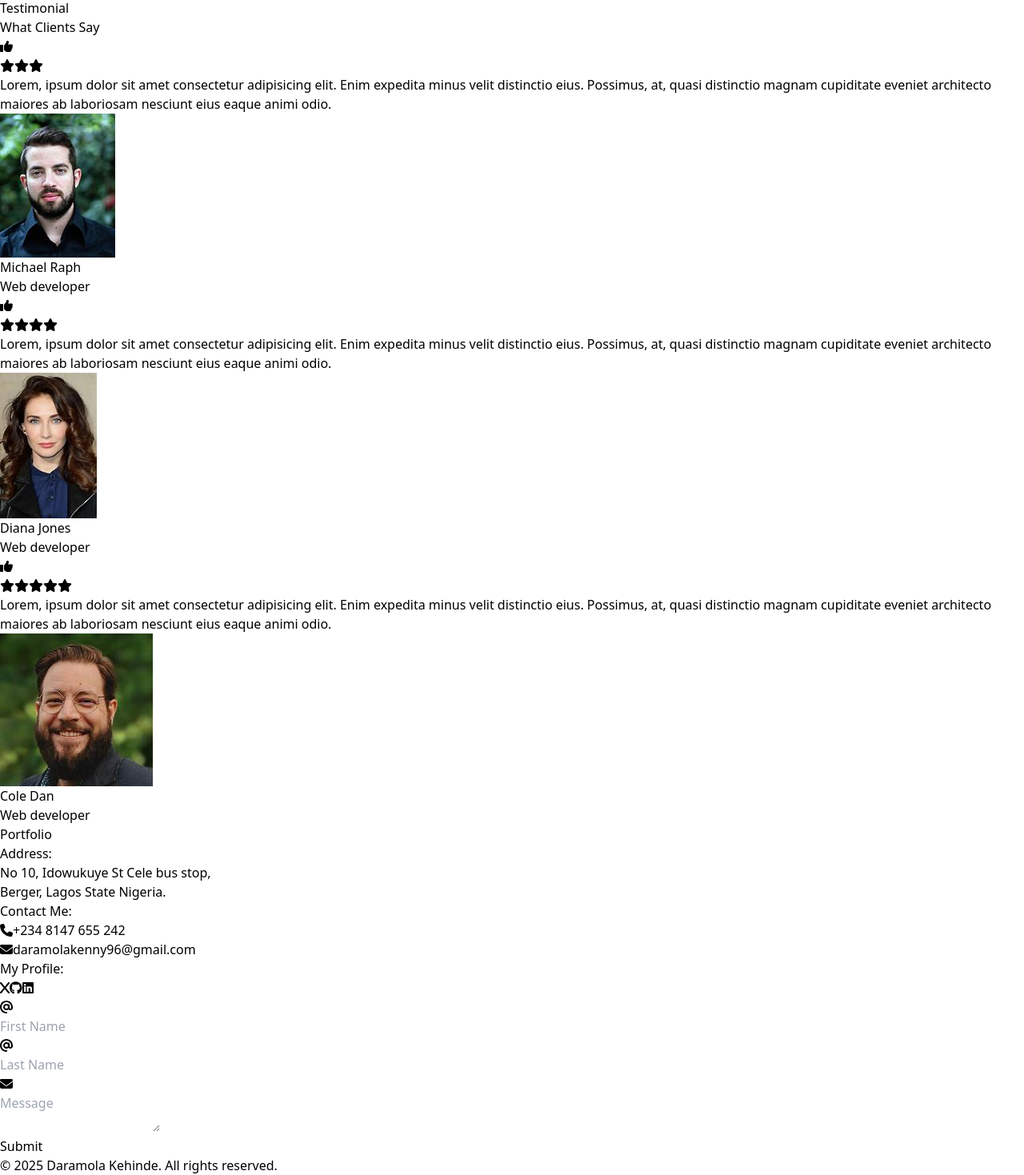
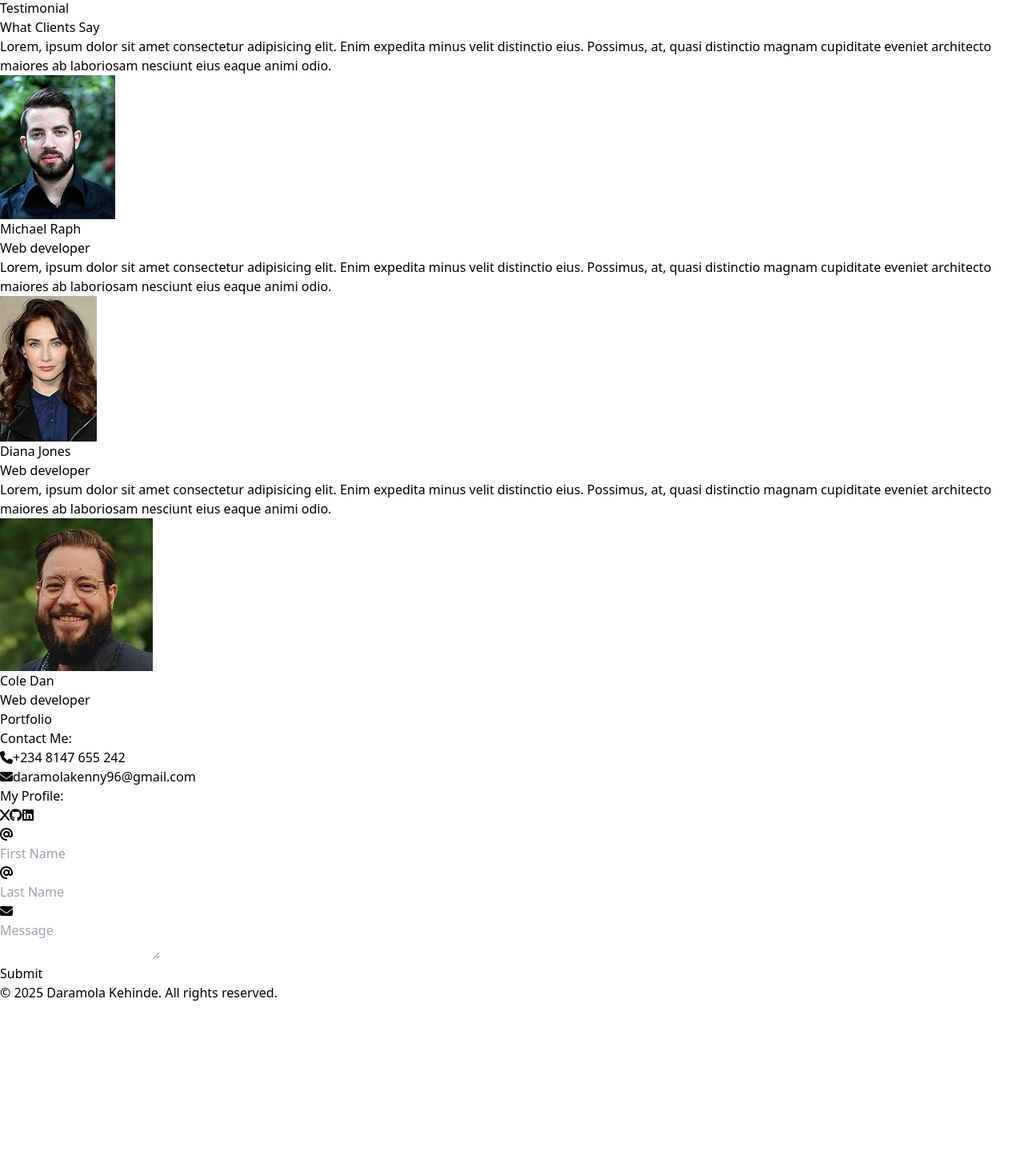
Before and after one commit to daramolakenny/Portfolio, a React (Vite) app: page / in a window 1280 px wide. Shown: the part 2290-3759 px from the top of the page at 80% size. After the commit the page ends 3543 px from the top, so only its background shows below. Built offline with nearby package versions, Linux system fonts and the light colour scheme.

Commit message:
new update

```diff
--- a/src/component/Portfolio.jsx
+++ b/src/component/Portfolio.jsx
@@ -16,19 +16,11 @@ const Portfolio = () => {
       id="portfolio"
     >
       <div className="relative flex flex-col md:flex-row gap-2 container justify-around mx-auto text-white">
-        <div className="flex flex-col w-full ml-16 md:w-[40%] items-start max-lg:py-4">
-          <div className="text-3xl md:text-4xl lg:text-5xl bg-gradient-to-r from-slate-700 to-slate-200">
+        <div className="flex flex-col w-full ml-6 md:w-[40%] items-start max-lg:py-4">
+          <div className="text-3xl md:text-4xl lg:text-5xl bg-gradient-to-r from-slate-700 to-slate-200 mb-4">
             <a href="/">Portfolio</a>
           </div>
           <div className="flex-col items-start lg:flex-col">
-            <div className="text-2xl md:text-[28px] py-4 lg:text-2xl">
-              <h1 className="font-bold">Address:</h1>
-              <span>
-                No 10, Idowukuye St Cele bus stop, <br /> Berger, Lagos State
-                Nigeria.
-              </span>
-            </div>
-
             <div className="flex flex-col items-start pb-4 text-2xl md:items-start space-y-2">
               <h1 className="font-bold">Contact Me:</h1>
               <div className="flex items-center text-[22px] py">
@@ -70,22 +62,10 @@ const Portfolio = () => {
                 </a>
               </div>
             </div>
-            {/* <div className="flex items-center md:left-20">
-              <p className="text-gray-400">
-                &copy; {new Date().getFullYear()} Daramola Kehinde. All rights
-                reserved.
-              </p>
-            </div> */}
           </div>
         </div>
-        {/* <div className="bg-black px-2 w-full md:w-[40%] mx-4 pb-2">
-          <form
-            action=""
-            id="contactForm"
-            className="flex flex-col pt-10 text-white"
-          >
-            <div className="flex flex-row */}
-        <div className="bg-black px-2 w-full md:w-[30rem] mx-10 pb-2">
+
+        <div className="bg-black px-2 w-[95%] md:w-[30rem] ml-2 pb-2">
           <form
             action=""
             id="contactForm"
@@ -143,69 +123,3 @@ const Portfolio = () => {
 };
 
 export default Portfolio;
-
-// import { FontAwesomeIcon } from "@fortawesome/react-fontawesome";
-// import {
-//   faLinkedin,
-//   faGithub,
-//   faEnvelope,
-// } from "@fortawesome/free-brands-svg-icons";
-// import { faPhone } from "@fortawesome/free-solid-svg-icons";
-
-// const Footer = () => {
-//   return (
-//     <footer className="bg-[#191923] text-white py-6">
-//       <div className="container mx-auto flex flex-col md:flex-row justify-between items-center px-4">
-//         <div className="flex flex-col mb-4 md:mb-0">
-//           <h2 className="text-2xl font-bold">Contact Me</h2>
-//           <div className="flex items-center mt-2">
-//             <FontAwesomeIcon icon={faPhone} className="mr-2" />
-//             <a
-//               href="tel:+2348147655242"
-//               className="text-gray-300 hover:text-blue-500"
-//             >
-//               +234 8147 655 242
-//             </a>
-//           </div>
-//           <div className="flex items-center mt-2">
-//             <FontAwesomeIcon icon={faEnvelope} className="mr-2" />
-//             <a
-//               href="mailto:daramolakenny96@gmail.com"
-//               className="text-gray-300 hover:text-blue-500"
-//             >
-//               daramolakenny96@gmail.com
-//             </a>
-//           </div>
-//         </div>
-
-//         <div className="flex flex-col mb-4 md:mb-0">
-//           <h2 className="text-2xl font-bold">Follow Me</h2>
-//           <div className="flex space-x-4 mt-2">
-//             <a
-//               href="https://github.com/daramolakenny"
-//               className="text-gray-300 hover:text-blue-500"
-//             >
-//               <FontAwesomeIcon icon={faGithub} size="lg" />
-//             </a>
-//             <a
-//               href="https://www.linkedin.com/in/daramola-kehinde-14028b292/"
-//               className="text-gray-300 hover:text-blue-500"
-//             >
-//               <FontAwesomeIcon icon={faLinkedin} size="lg" />
-//             </a>
-//             {/* Add more social links as needed */}
-//           </div>
-//         </div>
-//       </div>
-
-//       <div className="text-center mt-4 border-t border-gray-600 pt-4">
-//         <p className="text-gray-400">
-//           &copy; {new Date().getFullYear()} Daramola Kehinde. All rights
-//           reserved.
-//         </p>
-//       </div>
-//     </footer>
-//   );
-// };
-
-// export default Footer;
--- a/src/component/Testimonial.jsx
+++ b/src/component/Testimonial.jsx
@@ -18,20 +18,8 @@ const Testimonial = () => {
         </h1>
         <div className="flex flex-wrap gap-6 px-14">
           <div className="bg-gray-500 block relative p-0.5 md:max-w-[20rem] bg-no-repeat py-4">
-            <div className="flex flex-row px-4 justify-between">
-              <div>
-                <FontAwesomeIcon
-                  icon={faThumbsUp}
-                  className="text-white text-2xl"
-                />
-              </div>
-              <div className="">
-                <FontAwesomeIcon icon={faStar} className="text-yellow-300" />
-                <FontAwesomeIcon icon={faStar} className="text-yellow-300" />
-                <FontAwesomeIcon icon={faStar} className="text-yellow-300" />
-              </div>
-            </div>
-            <p className="px-4 py-2">
+
+            <p className="px-4 py-4">
               Lorem, ipsum dolor sit amet consectetur adipisicing elit. Enim
               expedita minus velit distinctio eius. Possimus, at, quasi
               distinctio magnam cupiditate eveniet architecto maiores ab
@@ -51,21 +39,8 @@ const Testimonial = () => {
           </div>
 
           <div className="bg-gray-500 block relative p-0.5 md:max-w-[20rem] bg-no-repeat py-4">
-            <div className="flex flex-row px-4 justify-between">
-              <div>
-                <FontAwesomeIcon
-                  icon={faThumbsUp}
-                  className="text-white text-2xl"
-                />
-              </div>
-              <div>
-                <FontAwesomeIcon icon={faStar} className="text-yellow-300" />
-                <FontAwesomeIcon icon={faStar} className="text-yellow-300" />
-                <FontAwesomeIcon icon={faStar} className="text-yellow-300" />
-                <FontAwesomeIcon icon={faStar} className="text-yellow-300" />
-              </div>
-            </div>
-            <p className="px-4 py-2">
+
+            <p className="px-4 py-4">
               Lorem, ipsum dolor sit amet consectetur adipisicing elit. Enim
               expedita minus velit distinctio eius. Possimus, at, quasi
               distinctio magnam cupiditate eveniet architecto maiores ab
@@ -85,22 +60,8 @@ const Testimonial = () => {
           </div>
 
           <div className="bg-gray-500 block relative p-0.5 md:max-w-[20rem] bg-no-repeat py-4">
-            <div className="flex flex-row px-4 justify-between">
-              <div>
-                <FontAwesomeIcon
-                  icon={faThumbsUp}
-                  className="text-white text-2xl"
-                />
-              </div>
-              <div>
-                <FontAwesomeIcon icon={faStar} className="text-yellow-300" />
-                <FontAwesomeIcon icon={faStar} className="text-yellow-300" />
-                <FontAwesomeIcon icon={faStar} className="text-yellow-300" />
-                <FontAwesomeIcon icon={faStar} className="text-yellow-300" />
-                <FontAwesomeIcon icon={faStar} className="text-yellow-300" />
-              </div>
-            </div>
-            <p className="px-4 py-2">
+
+            <p className="px-4 py-4">
               Lorem, ipsum dolor sit amet consectetur adipisicing elit. Enim
               expedita minus velit distinctio eius. Possimus, at, quasi
               distinctio magnam cupiditate eveniet architecto maiores ab
```
